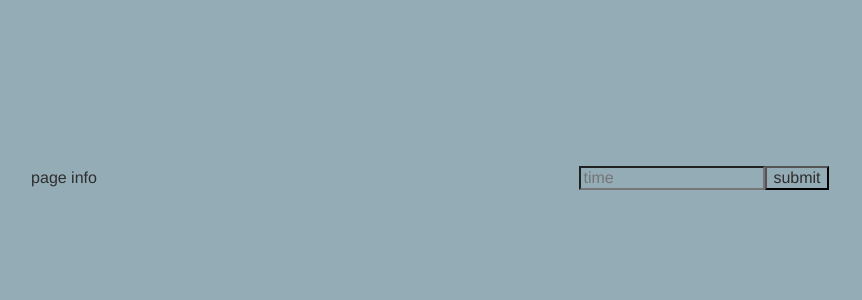
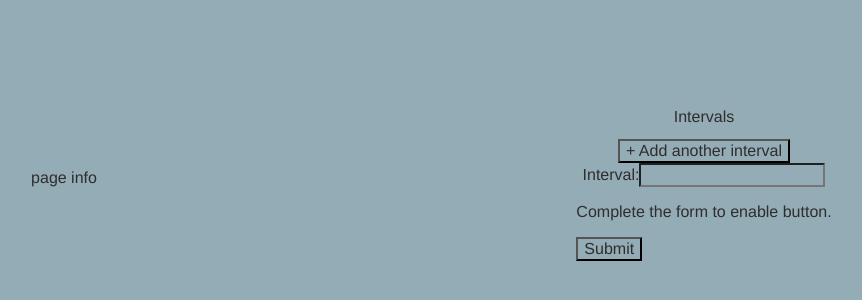
Before and after one commit to siretjorro/meditation, an Angular app: page / in a window 1280 px wide. Shown: the part 222-522 px from the top of the page, without its empty margins (176-1038 px from the left). Built offline with nearby package versions, Linux system fonts and the light colour scheme.

Commit message:
add reactive interval form

```diff
--- a/src/app/app.module.ts
+++ b/src/app/app.module.ts
@@ -1,6 +1,7 @@
 import { NgModule } from '@angular/core';
 import { BrowserModule } from '@angular/platform-browser';
 import { FormsModule } from '@angular/forms';
+import { ReactiveFormsModule } from '@angular/forms';
 
 import { AppRoutingModule } from './app-routing.module';
 import { AppComponent } from './app.component';
@@ -16,7 +17,8 @@ import { TimerContainerComponent } from './timer-container/timer-container.compo
   imports: [
     BrowserModule,
     FormsModule,
-    AppRoutingModule
+    AppRoutingModule,
+    ReactiveFormsModule
   ],
   providers: [],
   bootstrap: [AppComponent]
--- a/src/app/timer-container/timer-container.component.html
+++ b/src/app/timer-container/timer-container.component.html
@@ -1,5 +1,18 @@
-<input id="time" [(ngModel)]="time" placeholder="time">
-<button (click)="onSubmit()">submit</button>
+<form [formGroup]="intervalForm" (ngSubmit)="onSubmit()">
+  <div formArrayName="intervals">
+    <h2>Intervals</h2>
+    <button type="button" (click)="addInterval()">+ Add another interval</button>
+
+    <div *ngFor="let interval of intervals.controls; let i=index">
+      <!-- The repeated interval template -->
+      <label for="interval-{{ i }}">Interval:</label>
+      <input id="interval-{{ i }}" type="text" [formControlName]="i">
+    </div>
+  </div>
+
+  <p>Complete the form to enable button.</p>
+  <button type="submit">Submit</button>
+</form>
 <!-- <div>
   Lorem ipsum dolor sit amet, consectetur adipiscing elit. Morbi luctus ipsum ut mi congue laoreet. In nisl odio, mattis
   vitae felis quis, elementum fringilla dolor. Phasellus at maximus metus. Morbi pellentesque, elit id placerat sodales,
--- a/src/app/timer-container/timer-container.component.ts
+++ b/src/app/timer-container/timer-container.component.ts
@@ -1,4 +1,5 @@
 import { Component, Input, OnInit } from '@angular/core';
+import { FormBuilder, FormArray } from '@angular/forms';
 
 @Component({
   selector: 'app-timer-container',
@@ -6,22 +7,41 @@ import { Component, Input, OnInit } from '@angular/core';
   styleUrls: ['./timer-container.component.scss']
 })
 export class TimerContainerComponent implements OnInit {
-  @Input() time?: number;
+  // @Input() time?: number;
 
-  constructor() { }
+  intervalForm = this.fb.group({
+    intervals: this.fb.array([
+      this.fb.control('')
+    ])
+  });
+
+  constructor(private fb: FormBuilder) { }
 
   ngOnInit(): void {
   }
 
-  onSubmit(): void {
-    this.playAudio();
+  // onSubmit(): void {
+  //   this.playAudio();
+  // }
+
+  // playAudio(): void {
+  //   let audio = new Audio();
+  //   audio.src = "../../../assets/audio/bell.mp3";
+  //   audio.load();
+  //   audio.play();
+  // }
+
+  onSubmit() {
+    // TODO: Use EventEmitter with form value
+    console.warn(this.intervalForm.value);
   }
 
-  playAudio(): void {
-    let audio = new Audio();
-    audio.src = "../../../assets/audio/bell.mp3";
-    audio.load();
-    audio.play();
+  get intervals() {
+    return this.intervalForm.get('intervals') as FormArray;
+  }
+
+  addInterval() {
+    this.intervals.push(this.fb.control(''));
   }
 
 }
```
